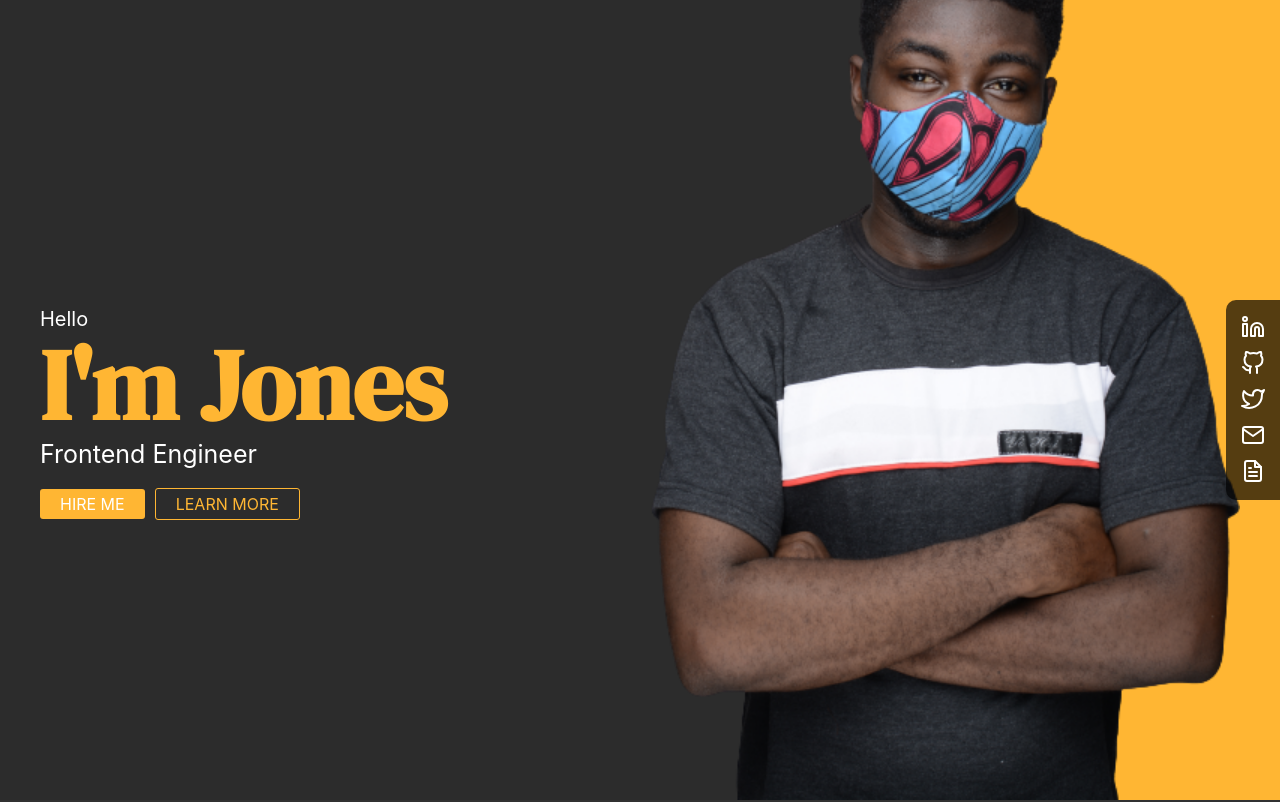
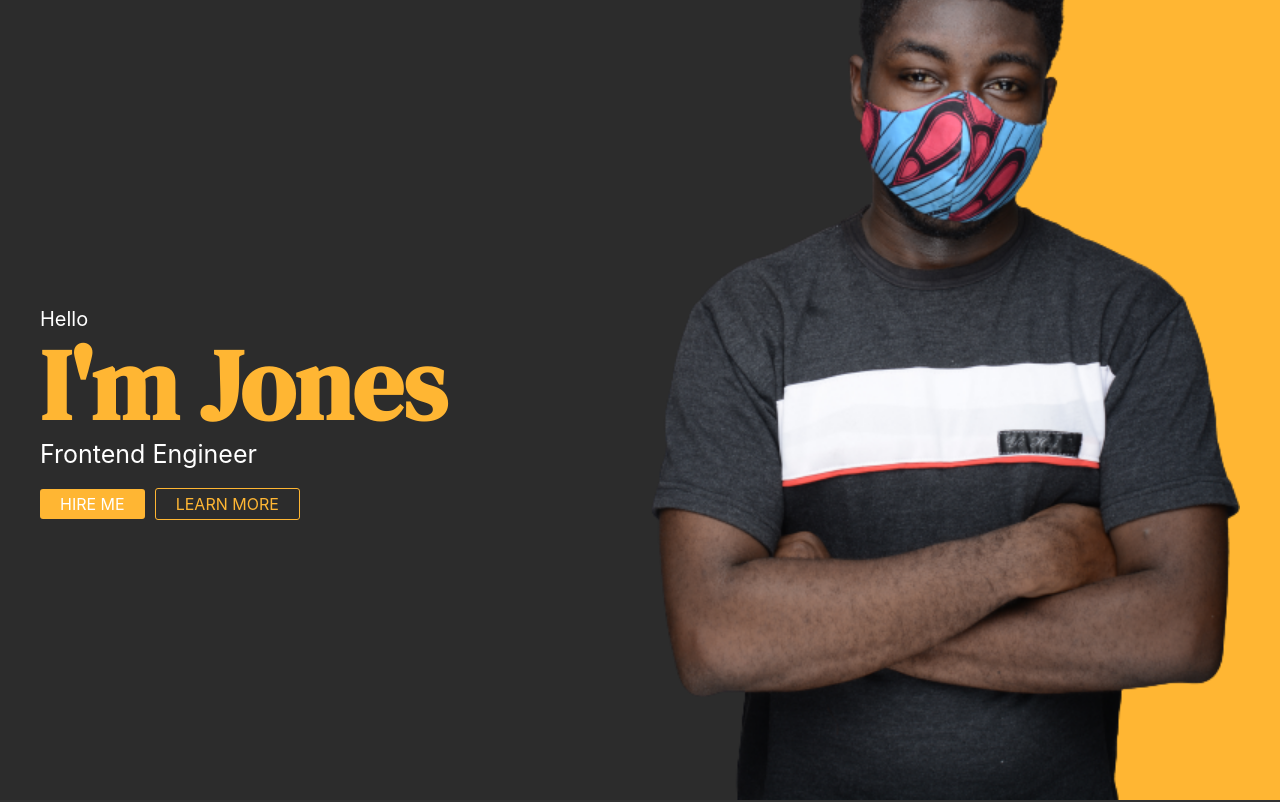
Before and after one commit to Jay-Topher/jones-portfolio, a Next.js app: page / in a window 1280 px wide. Shown: the top 802 px of the page. Built offline with nearby package versions, Linux system fonts and the light colour scheme.

Commit message:
pause socials

```diff
--- a/pages/index.js
+++ b/pages/index.js
@@ -6,7 +6,7 @@ import Hero from "../components/Hero";
 import About from "../components/About";
 import Projects from "../components/Projects";
 import WorkHistory from "../components/WorkHistory";
-import Socials from "../components/Socials";
+// import Socials from "../components/Socials";
 import Footer from "../components/Footer";
 
 export default function Home() {
@@ -28,7 +28,7 @@ export default function Home() {
       <About />
       <Projects />
       <WorkHistory />
-      <Socials />
+      {/* <Socials /> */}
       <Footer />
     </div>
   );
```
